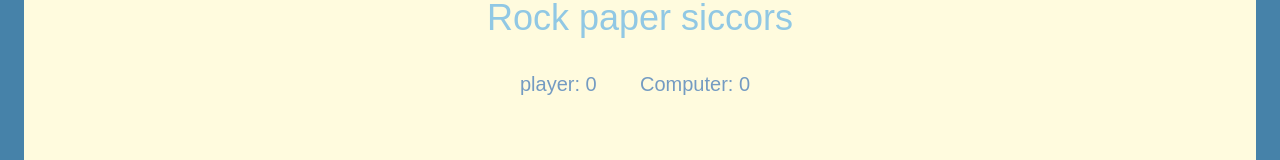
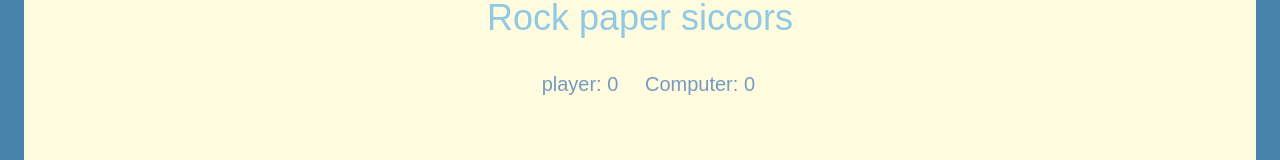
Before and after one commit to Juliasmitjes/0-portfolio, a React (Vite) app: page /Rps in a window 1280 px wide. Shown: the part 134-294 px from the top of the page. Built offline with nearby package versions, Linux system fonts and the light colour scheme; a web font is replaced by a local one.

Commit message:
alignment rps

```diff
--- a/src/components/games/rps/Rps.jsx
+++ b/src/components/games/rps/Rps.jsx
@@ -40,9 +40,9 @@ function ActionIcon({action, ...props}){
 function Player({name = "player", score = 0, action="rock"}){
   return(
     <div className="flex flex-col font-myText text-myOcean w-30 h-30">
-      <div className="score text-xl mb-6">{`${name}: ${score}`}</div>
-      <div className="action">
-        {action && <ActionIcon action={action} size={60} className="flex flex-row justify-center items-center"/>}
+      <div className="flex flex-row justify-center text-xl mb-6">{`${name}: ${score}`}</div>
+      <div className="flex flex-row justify-center items-center">
+        {action && <ActionIcon action={action} size={60}/>}
       </div>
     </div>
 )};
```
